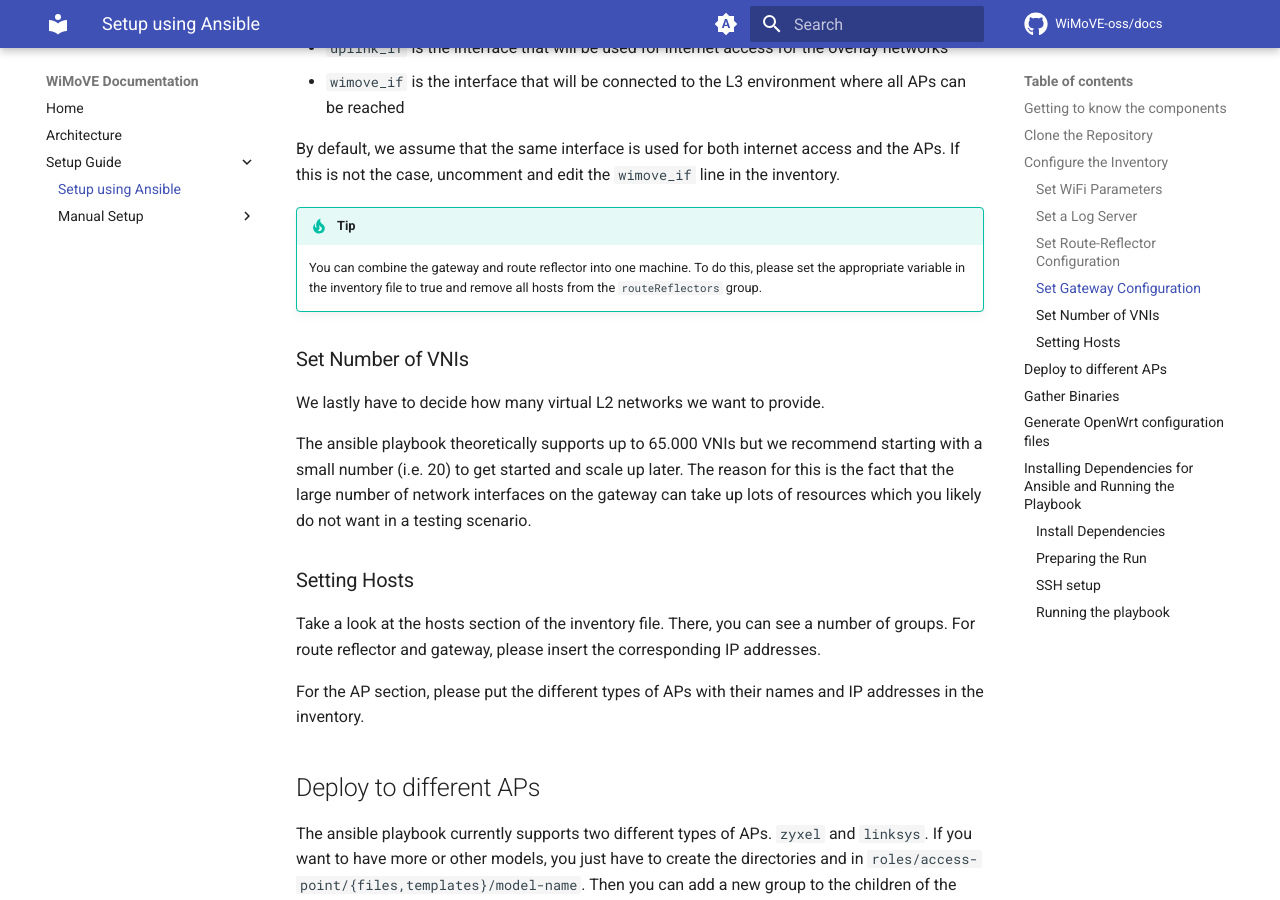
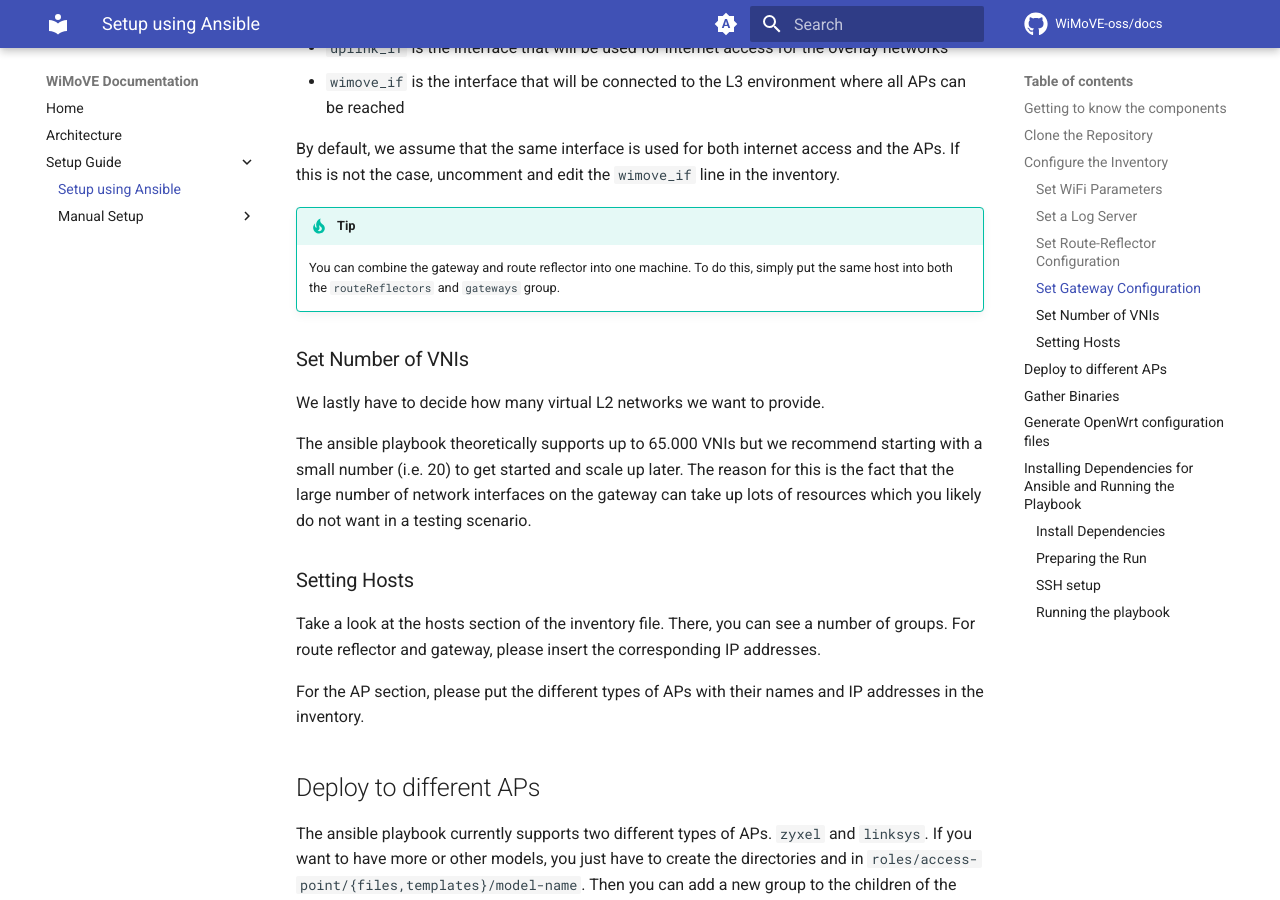
Before and after one commit to WiMoVE-OSS/docs, an MkDocs documentation site: the page built from docs/setup/ansible_setup.md, in a window 1280 px wide and 900 px high, scrolled down 1999 px. Built offline with MkDocs 1.6.1 and Material for MkDocs 9.7.7, drawn with Linux system fonts in a browser that asks for light colours; comment, search, counter and statistics services are not loaded.

Commit message:
Update for new config interface

```diff
--- a/docs/setup/ansible_setup.md
+++ b/docs/setup/ansible_setup.md
@@ -67,7 +67,7 @@ By default, we assume that the same interface is used for both internet access a
 
 !!! tip
 
-    You can combine the gateway and route reflector into one machine. To do this, please set the appropriate variable in the inventory file to true and remove all hosts from the `routeReflectors` group.
+    You can combine the gateway and route reflector into one machine. To do this, simply put the same host into both the `routeReflectors` and `gateways` group.
 
 ### Set Number of VNIs
 
```
